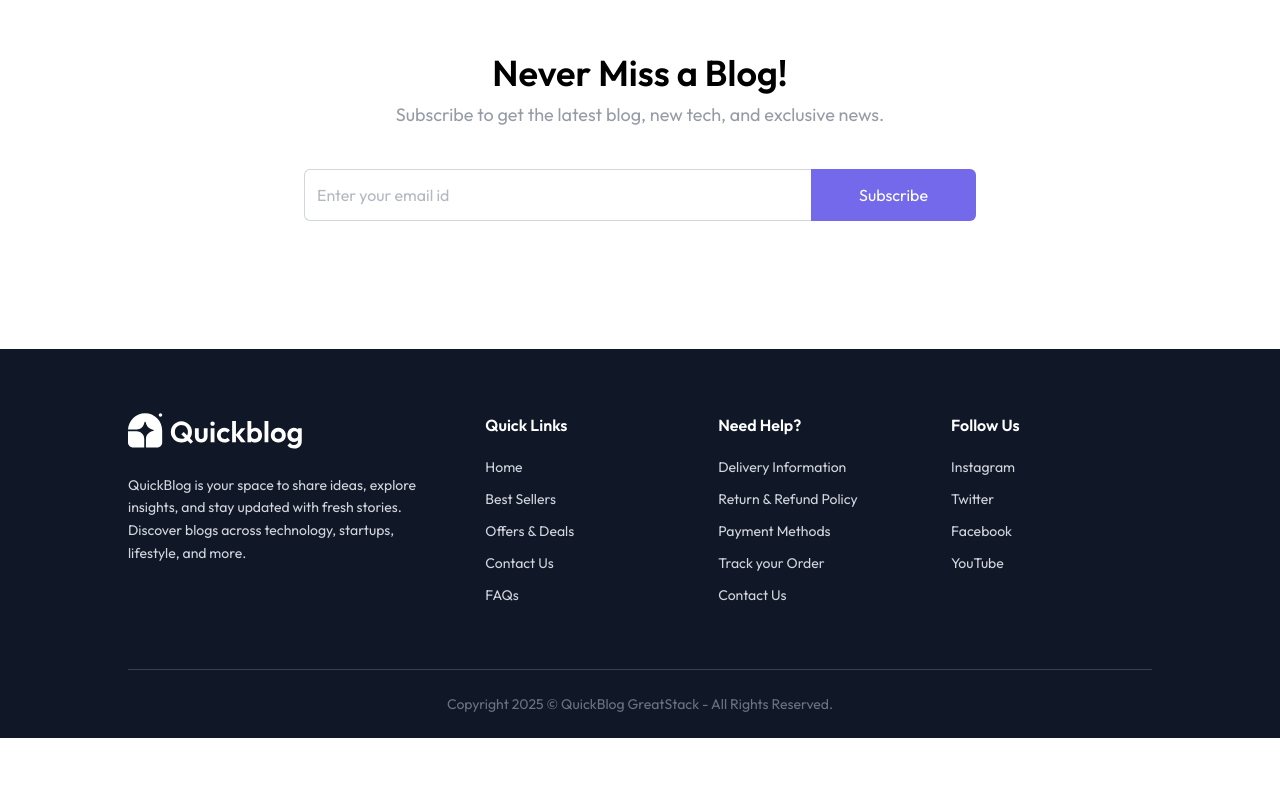
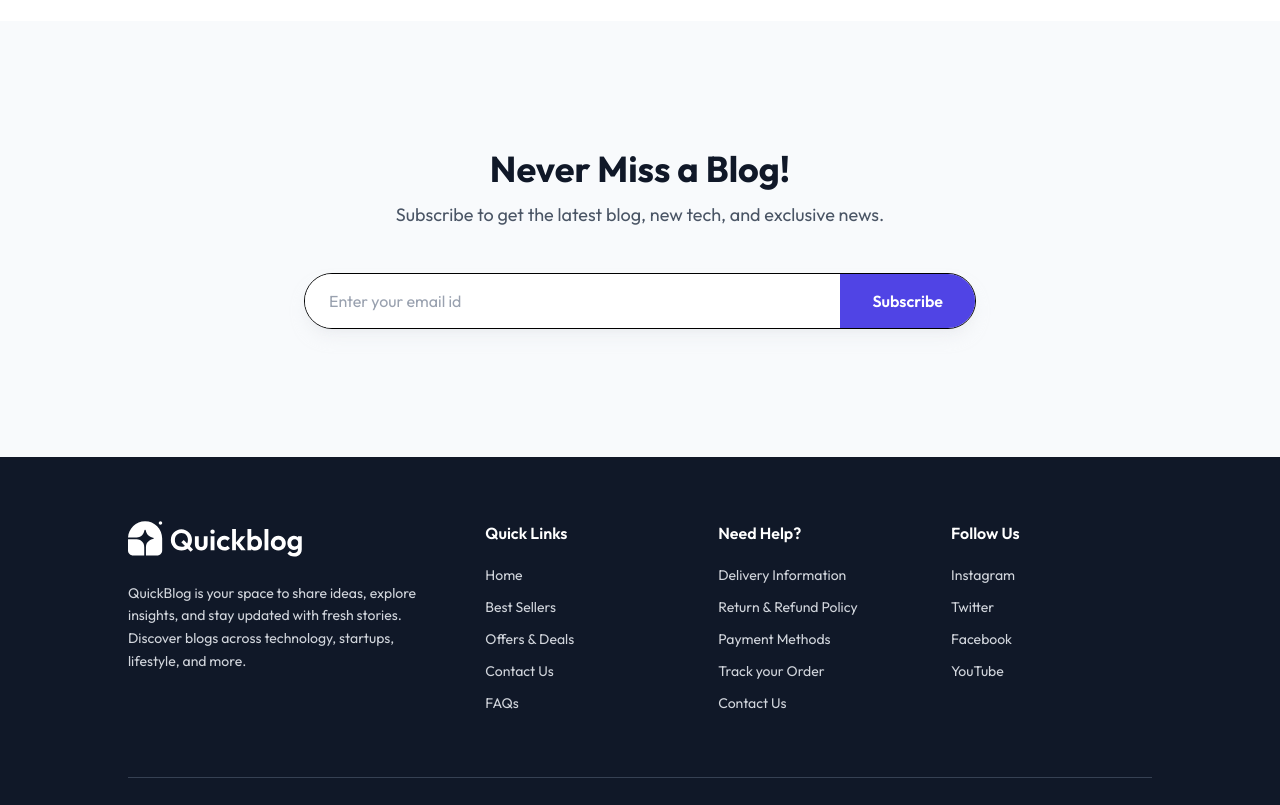
Before and after one commit to Bhavya7806/Personal-Blog, a React (Vite) app in the folder client/: page / in a window 1280 px wide. Shown: the part 967-1772 px from the top of the page. Before the commit the page ends 1705 px from the top, so only its background shows below. Built offline with nearby package versions, Linux system fonts and the light colour scheme; no server answers.

Commit message:
Update Newsletter.jsx

```diff
--- a/client/src/components/Newsletter.jsx
+++ b/client/src/components/Newsletter.jsx
@@ -1,16 +1,31 @@
-import React from 'react'
+import React from 'react';
 
 const Newsletter = () => {
   return (
-    <div className='flex flex-col items-center justify-center text-center space-y-2 my-32'>
-      <h1 className='md:text-4xl text-2xl font-semibold'>Never Miss a Blog!</h1>
-      <p className='md:text-lg text-gray-500/70 pb-8'>Subscribe to get the latest blog, new tech, and exclusive news.</p>
-      <form className='flex items-center justify-between max-w-2xl w-full md:h-13 h-12'>
-        <input className='border border-gray-300 rounded-md h-full border-r-0 outline-none w-full rounded-r-none px-3 text-gray-500' type="text" placeholder='Enter your email id' required/>
-        <button type='submit' className='md:px-12 px-8 h-full text-white bg-primary/80 hover:bg-primary transition-all cursor-pointer rounded-md rounded-l-none'>Subscribe</button>
-      </form>
+    // Wrapped in a section with a background and padding for better visual separation
+    <div className='bg-slate-50 py-24 sm:py-32'>
+      <div className='mx-auto max-w-3xl px-6 lg:px-8 flex flex-col items-center justify-center text-center space-y-3'>
+        <h1 className='md:text-4xl text-3xl font-bold text-gray-900'>Never Miss a Blog!</h1>
+        <p className='md:text-lg text-gray-600 pb-8'>
+          Subscribe to get the latest blog, new tech, and exclusive news.
+        </p>
+        <form className='flex items-center justify-between max-w-2xl w-full h-14 shadow-lg shadow-gray-200/50 rounded-full overflow-hidden border'>
+          <input
+            className='border-none h-full outline-none w-full px-6 text-gray-600 bg-white placeholder-gray-400 focus:ring-2 focus:ring-inset focus:ring-primary/50'
+            type="email"
+            placeholder='Enter your email id'
+            required
+          />
+          <button
+            type='submit'
+            className='px-8 h-full text-white bg-primary hover:bg-primary/90 transition-all cursor-pointer font-semibold'
+          >
+            Subscribe
+          </button>
+        </form>
+      </div>
     </div>
-  )
-}
+  );
+};
 
-export default Newsletter
+export default Newsletter;
```
